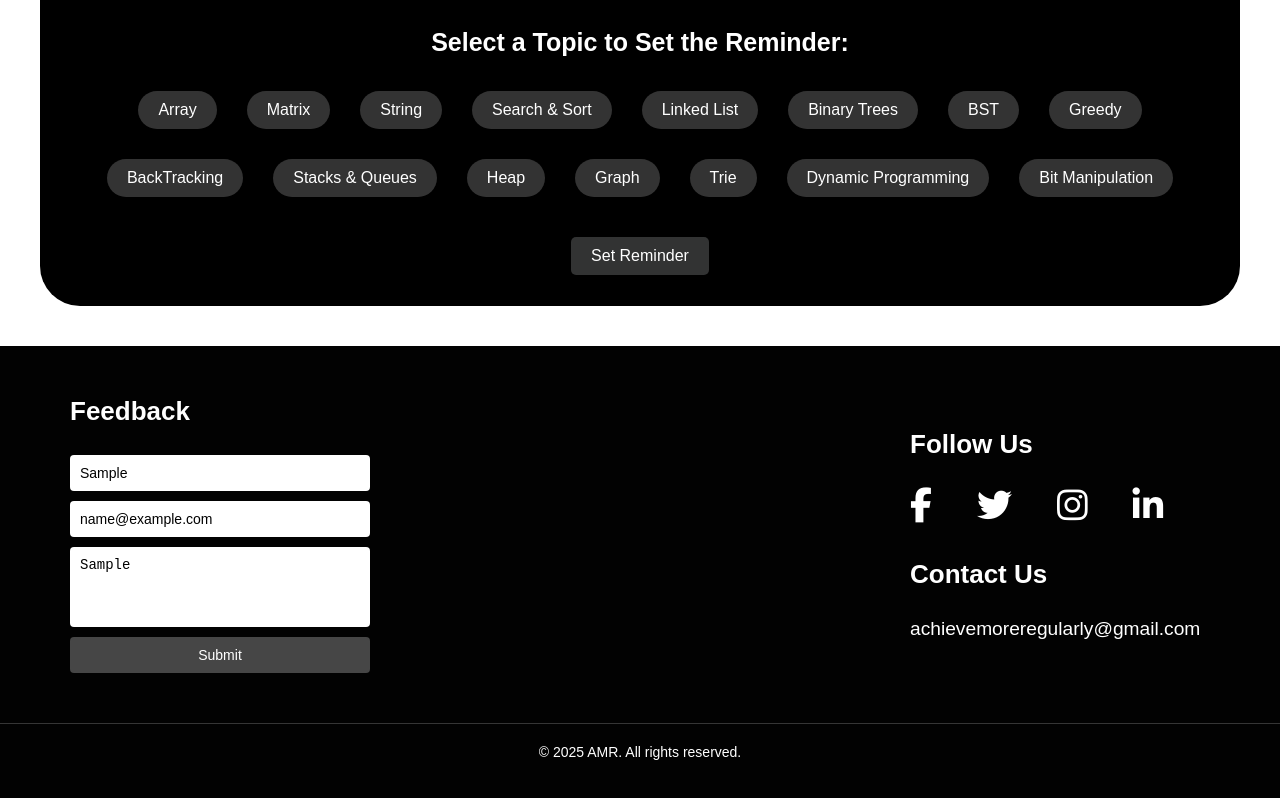
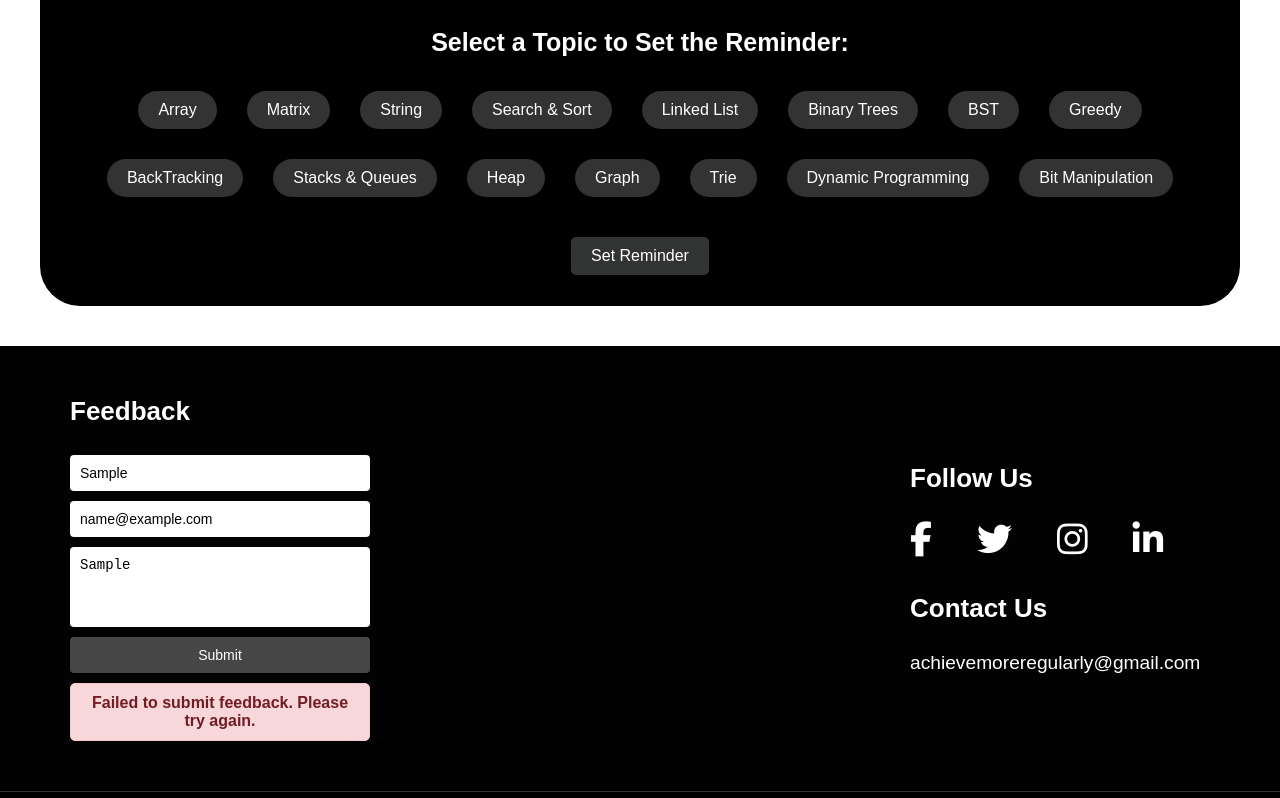
Before and after one commit to AdityaSrivastav5/DSA_Library, a React (Vite) app in the folder frontend/: page /reminder in a window 1280 px wide. Both pictures are taken after typing "Sample", "name@example.com", "Sample" into the empty fields and a click on the button "Submit". Shown: the part 670-1468 px from the top of the page. Built offline with nearby package versions, Linux system fonts and the light colour scheme; no server answers.

Commit message:
Final commit

```diff
--- a/frontend/src/components/Footer/Footer.css
+++ b/frontend/src/components/Footer/Footer.css
@@ -139,7 +139,25 @@
   font-size: larger;
 }
 
+.confirmation-box {
+  margin-top: 10px;
+  padding: 10px;
+  border-radius: 5px;
+  text-align: center;
+  font-weight: bold;
+}
 
+.confirmation-box.success {
+  background-color: #d4edda; /* Light green background */
+  color: #155724; /* Dark green text */
+  border: 1px solid #c3e6cb;
+}
+
+.confirmation-box.error {
+  background-color: #f8d7da; /* Light red background */
+  color: #721c24; /* Dark red text */
+  border: 1px solid #f5c6cb;
+}
 
 .footer-bottom {
   text-align: center;
--- a/frontend/src/components/Footer/Footer.jsx
+++ b/frontend/src/components/Footer/Footer.jsx
@@ -7,6 +7,9 @@ const Footer = () => {
     email: '',
     message: '',
   });
+
+  const [showConfirmation, setShowConfirmation] = useState(false);
+  const [isError, setIsError] = useState(false);
 
   const handleInputChange = (e) => {
     const { name, value } = e.target;
@@ -35,14 +38,21 @@ const Footer = () => {
       });
 
       if (response.ok) {
-        alert('Feedback submitted successfully!');
+        setIsError(false);
+        setShowConfirmation(true);
         setFormData({ name: '', email: '', message: '' }); // Reset form
+        setTimeout(() => setShowConfirmation(false), 3000);
+
       } else {
-        alert('Failed to submit feedback.');
+        setIsError(true);
+        setShowConfirmation(true); // Show error message
+        setTimeout(() => setShowConfirmation(false), 3000);
       }
     } catch (error) {
       console.error('Error submitting feedback:', error);
-      alert('An error occurred. Please try again.');
+      setIsError(true);
+      setShowConfirmation(true); // Show error message
+      setTimeout(() => setShowConfirmation(false), 3000);
     }
   };
 
@@ -77,6 +87,11 @@ const Footer = () => {
             ></textarea>
             <button type="submit">Submit</button>
           </form>
+          {showConfirmation && (
+            <div className={`confirmation-box ${isError ? 'error' : 'success'}`}>
+              {isError ? 'Failed to submit feedback. Please try again.' : 'Feedback submitted successfully!'}
+            </div>
+          )}
         </div>
 
         <div className="footer-right">
```
